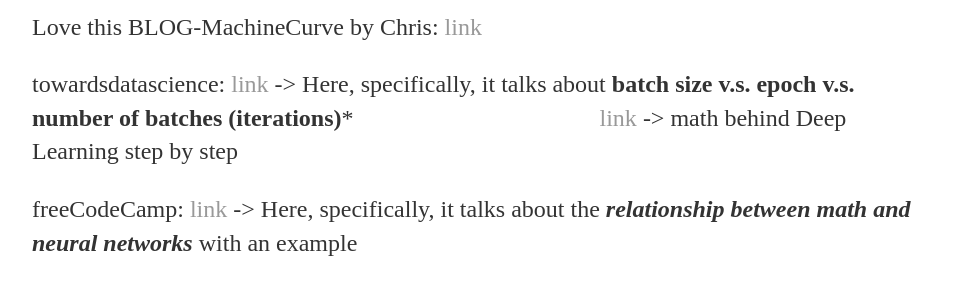
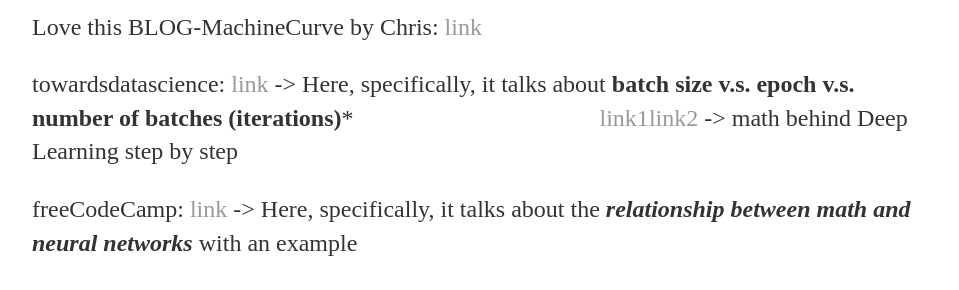
Before and after one commit to yjkweon24/yjkweon24.github.io, a Jekyll site: the page built from _posts/2019-03-16-Academic.md, in a window 1280 px wide. Shown: the part 1530-1820 px from the top of the page, without its empty margins (160-1119 px from the left). Built offline with Jekyll 4.4.1, drawn with Linux system fonts in a browser that asks for light colours.

Commit message:
Update 2019-03-16-Academic.md

```diff
--- a/_posts/2019-03-16-Academic.md
+++ b/_posts/2019-03-16-Academic.md
@@ -40,7 +40,7 @@
 Love this BLOG-MachineCurve by Chris: [link](https://www.machinecurve.com/index.php/2019/07/18/can-neural-networks-approximate-mathematical-functions/)
 
 towardsdatascience: [link](https://towardsdatascience.com/epoch-vs-iterations-vs-batch-size-4dfb9c7ce9c9) -> Here, specifically, it talks about **batch size v.s. epoch v.s. number of batches (iterations)***
-&emsp;&emsp;&emsp;&emsp;&emsp;&emsp;&emsp;&emsp;&emsp;&emsp;[link](https://towardsdatascience.com/https-medium-com-piotr-skalski92-deep-dive-into-deep-networks-math-17660bc376ba) -> math behind Deep Learning step by step
+&emsp;&emsp;&emsp;&emsp;&emsp;&emsp;&emsp;&emsp;&emsp;&emsp;[link1](https://towardsdatascience.com/deep-learnings-mathematics-f52b3c4d2576)[link2](https://towardsdatascience.com/https-medium-com-piotr-skalski92-deep-dive-into-deep-networks-math-17660bc376ba) -> math behind Deep Learning step by step
 
 freeCodeCamp: [link](https://www.freecodecamp.org/news/connections-between-deep-learning-physics-and-pure-mathematics-part-i-947abeb3a5dd/) -> Here, specifically, it talks about the ***relationship between math and neural networks*** with an example
 
```
